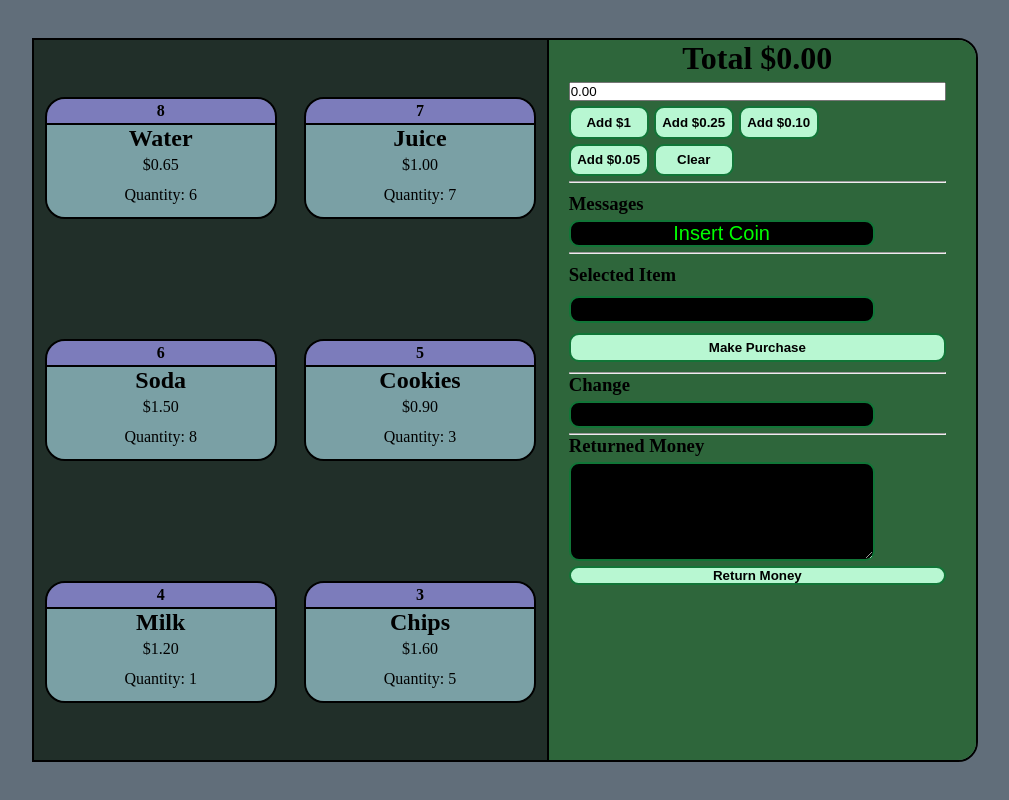
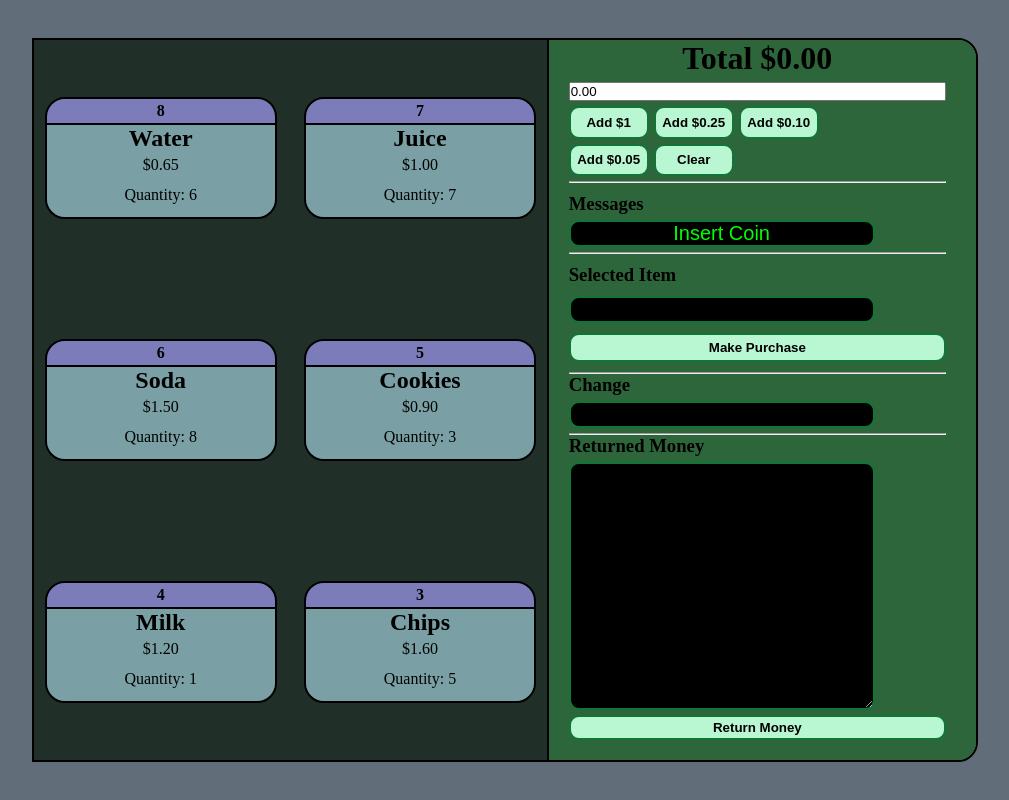
Before and after one commit to andresdev99/vendingMachine, a React (Vite) app in the folder vendingMachineFE/: page /vendor-machine in a window 1280 px wide. Shown: the whole page, without its empty margins (135-1144 px from the left). Built offline with nearby package versions, Linux system fonts and the light colour scheme; no server answers.

Commit message:
adjusting css

```diff
--- a/vendingMachineFE/src/components/RighPanel/ReturnMoneySection.jsx
+++ b/vendingMachineFE/src/components/RighPanel/ReturnMoneySection.jsx
@@ -10,8 +10,8 @@ const ReturnMoneySection = () => {
           <textarea
               id="returned-money"
               disabled
-              cols="30"
-              rows="20"
+              cols="10"
+              rows="3"
               style={returnedMoney == "You didn't insert money to return it"
                   ? { color: 'red' }
                   : {}}
--- a/vendingMachineFE/src/index.css
+++ b/vendingMachineFE/src/index.css
@@ -33,8 +33,6 @@ body{
     cursor: default;
 }
 
-
-
 .section {
     display: flex;
     flex-direction: column;
@@ -44,12 +42,13 @@ body{
 }
 
 .return-money__section {
-    height: 150px;
+    height: 100%;
 }
 
 textarea {
     resize: vertical;
     width: 100%;
+    height: 100%;
 }
 
 .selected-item__section{
@@ -117,7 +116,6 @@ button {
     padding-left: 20px;
     padding-right: 30px;
     border-left: 2px solid rgb(0, 0, 0);
-    flex-wrap: wrap;
 }
 
 #make-purchase {
@@ -177,6 +175,10 @@ h1 {
     position: relative;
 }
 
+.return-money__section{
+    justify-content: flex-start;
+}
+
 .item:hover::before, .item:hover::after{
     opacity: 0.2;
 }
@@ -209,6 +211,8 @@ input{
 
 #return-money{
     width: 100%;
+    height: 100%;
+    margin-bottom: 20px;
 }
 
 /* ------------------- END Left panel styles -----------------*/
```
